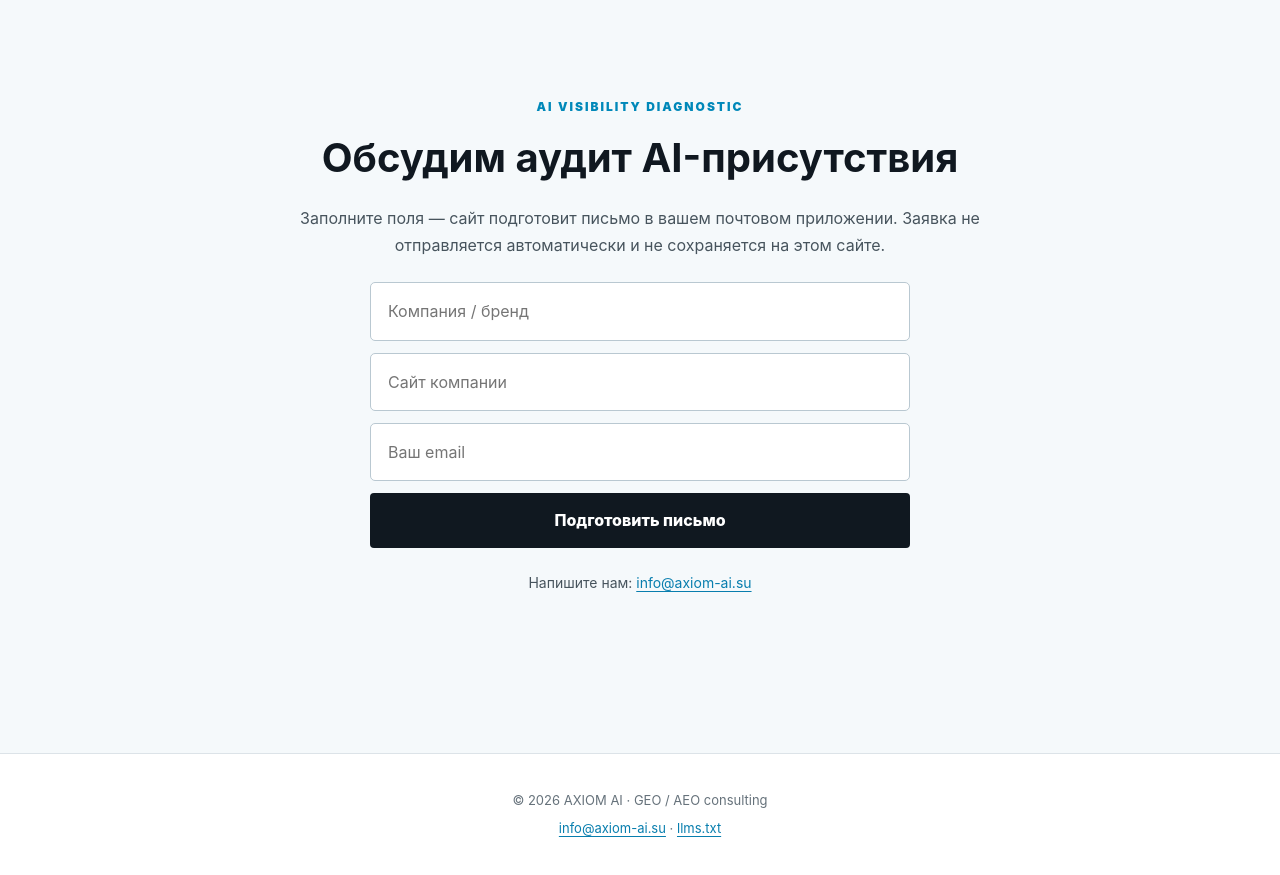
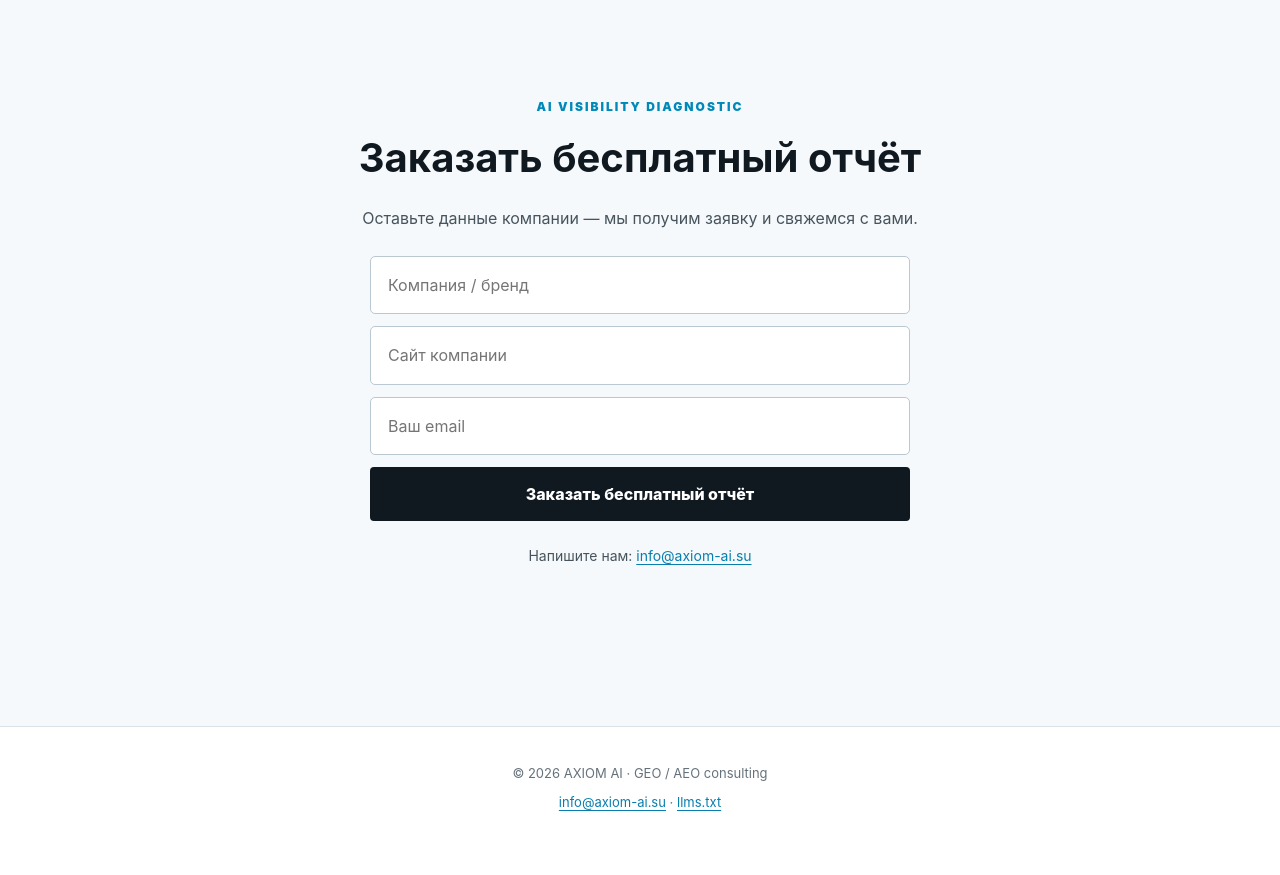
Before and after one commit to Chandr777/axiom-ai, a React (Vite) app: page / in a window 1280 px wide. Shown: the part 1940-2815 px from the top of the page. After the commit the page ends 2789 px from the top, so only its background shows below. Built offline with nearby package versions, Linux system fonts and the light colour scheme.

Commit message:
Send free audit requests to Telegram (#2)
* Send audit form submissions to Telegram

* Add Telegram notification endpoint for audit requests

* Document Telegram notification configuration

* Hide audit form honeypot field

```diff
--- a/src/App.jsx
+++ b/src/App.jsx
@@ -12,21 +12,27 @@ import usePageMeta from './usePageMeta'
 
 function Home() {
   usePageMeta('Axiom AI — GEO и AEO для видимости бренда', 'Техническая доступность, фактический контент, структурированные данные и измерение AI-видимости.', '/')
-  const [form, setForm] = useState({ company: '', website: '', contact: '' })
-  const [prepared, setPrepared] = useState(false)
+  const [form, setForm] = useState({ company: '', website: '', contact: '', websiteConfirm: '' })
+  const [status, setStatus] = useState('idle')
 
-  function prepareEmail(event) {
+  async function submitAuditRequest(event) {
     event.preventDefault()
-    const subject = encodeURIComponent('Запрос GEO/AEO-аудита — Axiom AI')
-    const body = encodeURIComponent([
-      'Здравствуйте! Хочу обсудить GEO/AEO-аудит.',
-      '',
-      `Компания: ${form.company}`,
-      `Сайт: ${form.website}`,
-      `Контакт для ответа: ${form.contact}`,
-    ].join('\n'))
-    setPrepared(true)
-    window.location.href = `mailto:info@axiom-ai.su?subject=${subject}&body=${body}`
+    setStatus('sending')
+
+    try {
+      const response = await fetch('/api/telegram', {
+        method: 'POST',
+        headers: { 'Content-Type': 'application/json' },
+        body: JSON.stringify(form),
+      })
+      const result = await response.json()
+
+      if (!response.ok) throw new Error(result.error || 'Не удалось отправить заявку')
+      setStatus('sent')
+      setForm({ company: '', website: '', contact: '', websiteConfirm: '' })
+    } catch {
+      setStatus('error')
+    }
   }
 
   return <div className="site-shell">
@@ -71,14 +77,16 @@ function Home() {
       <section id="audit" className="audit-section">
         <div className="section narrow">
           <p className="eyebrow-dark">AI VISIBILITY DIAGNOSTIC</p>
-          <h2>Обсудим аудит AI-присутствия</h2>
-          <p className="center-copy">Заполните поля — сайт подготовит письмо в вашем почтовом приложении. Заявка не отправляется автоматически и не сохраняется на этом сайте.</p>
-          {prepared && <p className="notice">Почтовое приложение должно открыться с подготовленным письмом. Проверьте адрес и отправьте его вручную.</p>}
-          <form className="contact-form" onSubmit={prepareEmail}>
-            <input required aria-label="Компания или бренд" placeholder="Компания / бренд" value={form.company} onChange={e => setForm({...form, company:e.target.value})} />
-            <input required type="url" aria-label="Сайт компании" placeholder="Сайт компании" value={form.website} onChange={e => setForm({...form, website:e.target.value})} />
-            <input required aria-label="Контакт" placeholder="Ваш email" value={form.contact} onChange={e => setForm({...form, contact:e.target.value})} />
-            <button className="button button-dark" type="submit">Подготовить письмо</button>
+          <h2>Заказать бесплатный отчёт</h2>
+          <p className="center-copy">Оставьте данные компании — мы получим заявку и свяжемся с вами.</p>
+          {status === 'sent' && <p className="notice" role="status">Заявка отправлена. Спасибо! Мы свяжемся с вами.</p>}
+          {status === 'error' && <p className="notice" role="alert">Не удалось отправить заявку. Попробуйте позже или напишите на info@axiom-ai.su.</p>}
+          <form className="contact-form" onSubmit={submitAuditRequest}>
+            <input required maxLength={120} aria-label="Компания или бренд" placeholder="Компания / бренд" value={form.company} onChange={e => setForm({...form, company:e.target.value})} />
+            <input required type="url" maxLength={300} aria-label="Сайт компании" placeholder="Сайт компании" value={form.website} onChange={e => setForm({...form, website:e.target.value})} />
+            <input required type="email" maxLength={254} aria-label="Контактный email" placeholder="Ваш email" value={form.contact} onChange={e => setForm({...form, contact:e.target.value})} />
+            <input className="form-website-confirm" style={{position:"absolute",left:"-10000px",width:1,height:1,overflow:"hidden"}} tabIndex="-1" autoComplete="off" aria-hidden="true" aria-label="Не заполняйте это поле" value={form.websiteConfirm} onChange={e => setForm({...form, websiteConfirm:e.target.value})} />
+            <button className="button button-dark" type="submit" disabled={status === 'sending'}>{status === 'sending' ? 'Отправляем…' : 'Заказать бесплатный отчёт'}</button>
           </form>
           <p className="contact-line">Напишите нам: <a href="mailto:info@axiom-ai.su">info@axiom-ai.su</a></p>
         </div>
```
Also changed, not shown: api/telegram.js (added, +96 -0 lines), 1 other file (tests, documents, lock files or other folders).
